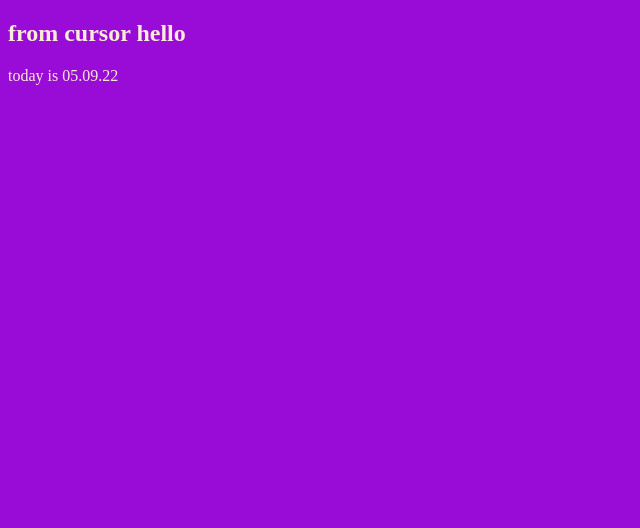
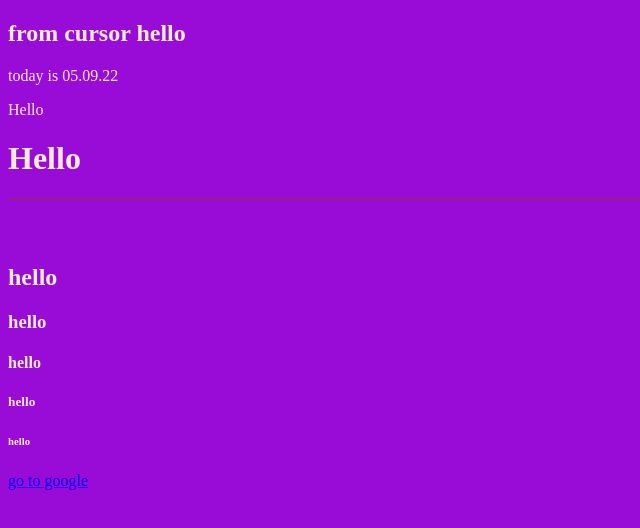
Before and after one commit to Mykola221999/basa-basic, a plain HTML site: page index.html in a window 1280 px wide. Shown: the whole page, without its empty margins (0-640 px from the left). Drawn offline with Linux system fonts and the light colour scheme.

Commit message:
initial commit

```diff
--- a/index.html
+++ b/index.html
@@ -8,11 +8,21 @@
 </head>
 <body style="background-color: rgb(153, 11, 214) ; color: antiquewhite;">
     <p></p>
-    <div></div>
-    <div>
+    <div >
         <h2> from cursor hello</h2>
         <p> today is 05.09.22
         </p>
     </div>
+    <div class="" id="">Hello</div>
+    <h1>Hello</h1>
+    <hr style="background-color: brown; height: 1px; border: none ;"/>
+    <br></br>
+    <h2>hello</h2>
+    <h3>hello</h3>
+    <h4>hello</h4>
+    <h5>hello</h5>
+    <h6>hello</h6>
+    <a href="https://www.google.com/" target="_blank" >go to google</a>
+
 </body>
 </html>
```
Also changed, not shown: styles/styles.css (added).
